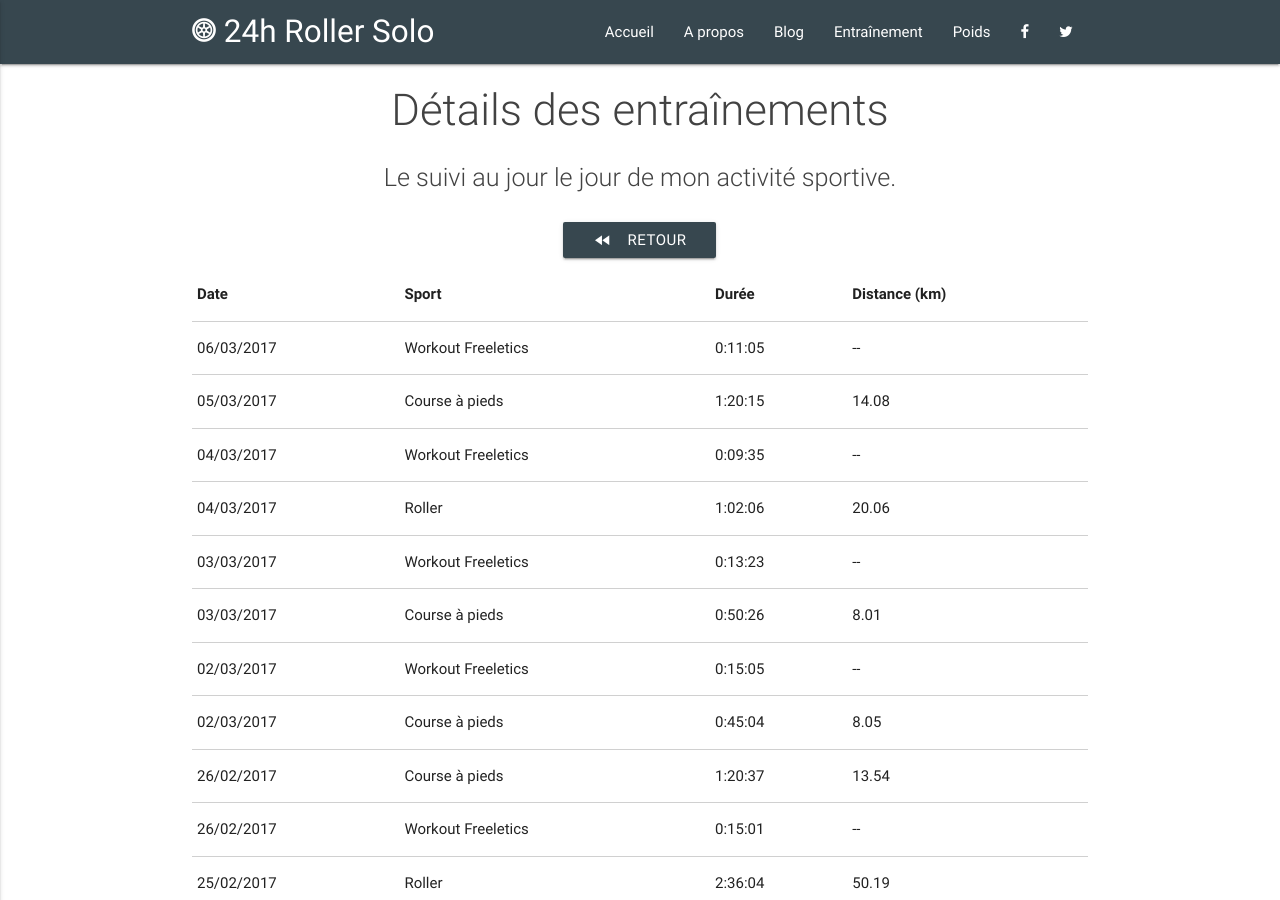
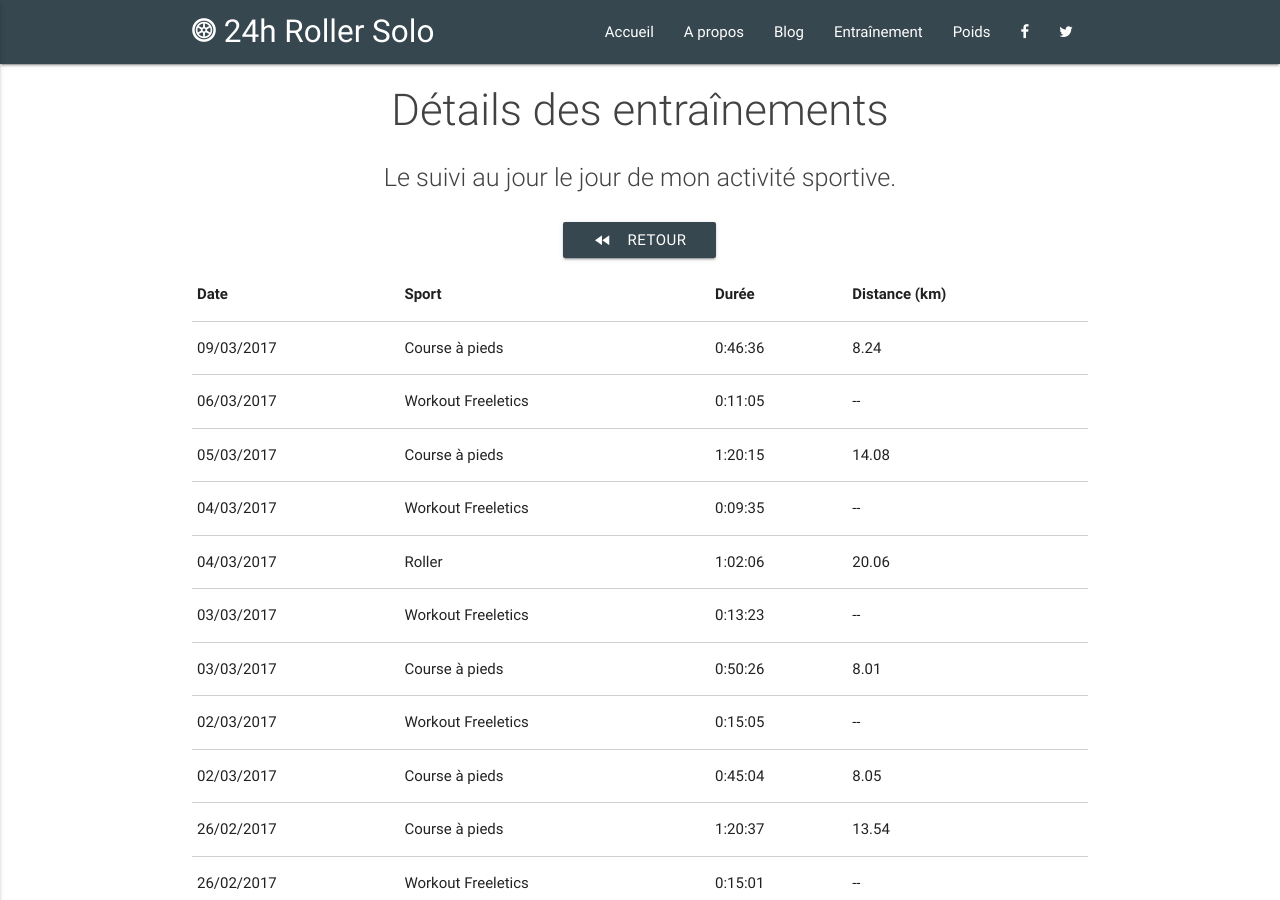
Before and after one commit to 24hRollerSolo/24hRollerSolo.github.io, a Jekyll site: the page built from training/details.html, in a window 1280 px wide and 900 px high. Built offline with Jekyll 4.4.1, drawn with Linux system fonts in a browser that asks for light colours.

Commit message:
Add 2017-03-09 running

```diff
--- a/_data/sports.json
+++ b/_data/sports.json
@@ -1,4 +1,5 @@
 [
+  {"date": "2017-03-09", "type": "RUNNING", "distance": "8.24", "duration": "0:46:36"},
   {"date": "2017-03-06", "type": "WORKOUT", "program": "W09-03 | CONDITIONNEMENT + 1/4 HERMES Endurance 2x2", "duration": "0:11:05"},
   {"date": "2017-03-05", "type": "RUNNING", "distance": "14.08", "duration": "1:20:15"},
   {"date": "2017-03-04", "type": "WORKOUT", "program": "W09-02 | 10 PUSHUPS + 1/5 APHRODITE Endurance", "duration": "0:09:35"},
```
